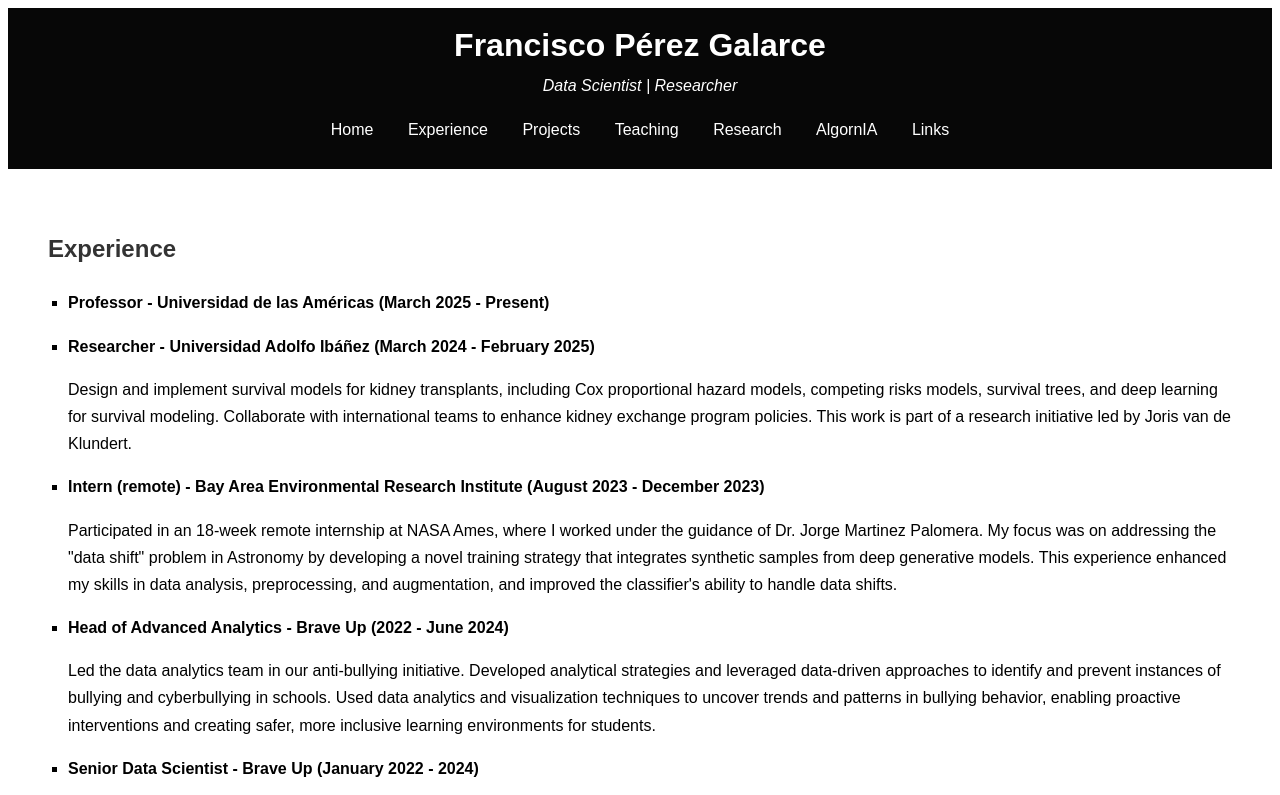
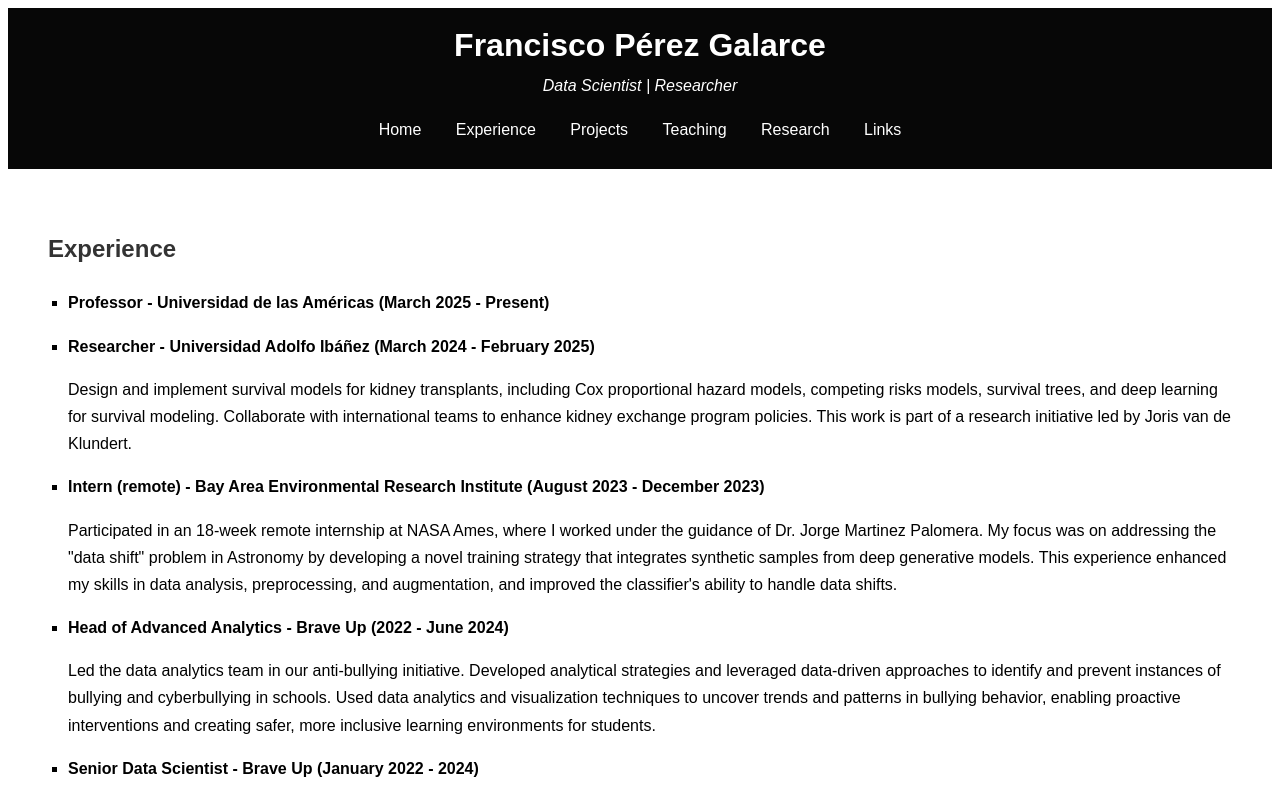
Before and after one commit to frperezgalarce/frperezgalarce, a plain HTML site: page experience.html in a window 1280 px wide. Shown: the top 795 px of the page. Drawn offline with Linux system fonts and the light colour scheme.

Commit message:
delete algornia

```diff
--- a/experience.html
+++ b/experience.html
@@ -17,7 +17,6 @@
                 <li><a href="projects.html">Projects</a></li>
                 <li><a href="teaching.html">Teaching</a></li>
                 <li><a href="research.html">Research</a></li>
-                <li><a href="algornia.html">AlgornIA</a></li>
                 <li><a href="links.html">Links</a></li>
             </ul>
         </nav>
```
Also changed, not shown: index.html (+0 -1 lines), links.html (+0 -1 lines), projects.html (+0 -1 lines), research.html (+0 -1 lines), teaching.html (+0 -1 lines).
